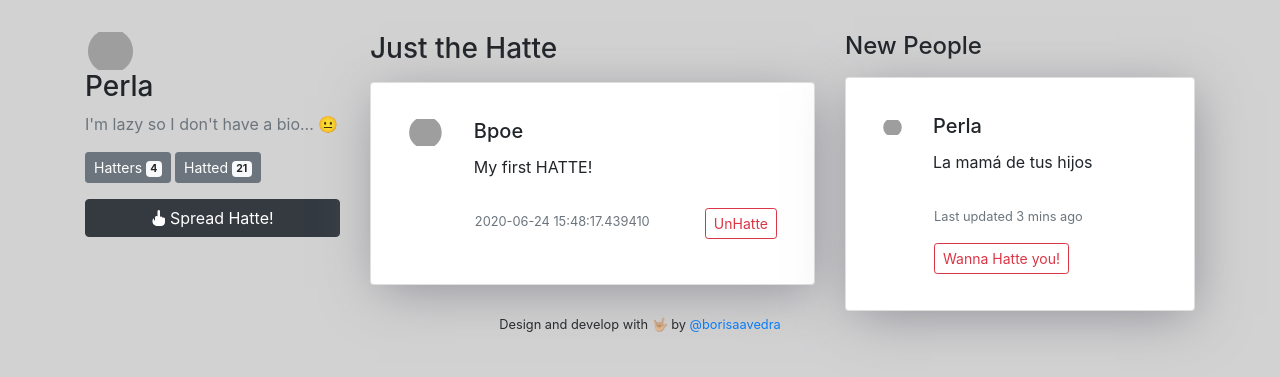
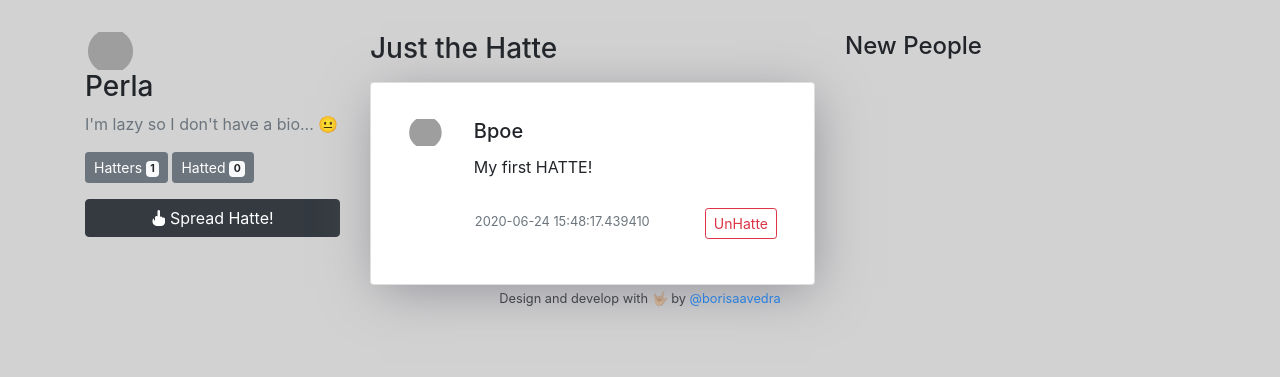
Before and after one commit to borisaavedra/hatter, a Flask app: a page that uses app/templates/user.html in a window 1280 px wide. Shown: the part 56-433 px from the top of the page. Run offline with Flask 2, Linux system fonts and the light colour scheme; a user stored in the database is signed in; data comes from the database, SQL or seed files in the repository; both versions use the stored data as it was after the commit; parts of the project's set-up code (start-up, migrations or seed data) failed here and were passed over; some libraries are stand-ins or nearby versions; grey boxes are pictures that could not be loaded.

Commit message:
Followers and followeds feature done. New people feature not done

```diff
--- a/app/main/views.py
+++ b/app/main/views.py
@@ -75,16 +75,34 @@
 
     if "user" in session:
 
-        hattes_user = Hattes.query.filter_by(user_id=session["user"]).all()
+        current_user = Users.query.filter_by(id=session["user"]).first()
 
-        if len(hattes_user) == 0:
+        if "follow" in request.form: #EL CURRENT USER QUIERE SEGUIR A ALGUIEN
+
+            user_tofollow = request.form["follow"]
+            other_user = Users.query.filter_by(id=user_tofollow).first()
+
+            if user_tofollow:
+                rel = Relations(user_id=current_user.id, followed_id=user_tofollow)
+                # print("{} follows {}".format(current_user.name, other_user.name))
+                db.session.add(rel)
+                try:
+                    db.session.commit()
+                    flash("Now you Hatte {}".format(other_user.name), "success")
+                except:
+                    db.session.rollback()
+                    flash("Somethng went wrong 😫", "danger")
+
+        hattes_user = Hattes.query.filter_by(user_id=session["user"]).all() # LISTA DE MENSAJES DEL CURRENT USER
+
+        if len(hattes_user) == 0: #PARA SABER SI EL USUARIO NO TIENE MENSAJES AUN
             status_msg = 0
         else:
             status_msg = 1
 
         if request.method == "POST":
 
-            if "hatte" in request.form:
+            if "hatte" in request.form: #PARA A GREGAR UN MENSAJE NUEVO
 
                 new_message = request.form["hatte"]
                 new_message_pic = request.form["url_pic"]
@@ -105,7 +123,7 @@
                     flash("Something went wrong 😯 with your Hatte", "danger")
                     return redirect(url_for(".user", username=username))
 
-            elif "name" in request.form:
+            elif "name" in request.form: #PARA SABER SI EL USUARIO QUIERE EDITAR SU CUENTA
 
                 name = request.form["name"]
                 bio = request.form["bio"]
@@ -130,13 +148,33 @@
                     return redirect(url_for(".user", username=username))
 
         user = Users.query.filter_by(username=username).first()
+        users_id_followed = Relations.query.filter_by(user_id=current_user.id).all() #TODOS LOS USERS QUE SIGUE EL CURRENT USER
+        no_followeds = Relations.query.filter_by(user_id=user.id).count()
+        no_followers = Relations.query.filter_by(followed_id=user.id).count()
+
+        users = db.session.query(Users).filter(user.id == Relations.user_id).filter(Relations.followed_id != Users.id).all()
+
+        print(users)
+
+        # if len(users_id_followed) != 0: #PARA OBTENER LOS USUARIO NO QUE SIGUE EL CURRENT USER
+        #     users = []
+        #     for user_id in users_id_followed:
+        #         u = Users.query.filter( Users.id != user_id.followed_id ).first()
+        #         users.append(u)
+        #         no_followeds += 1
+        # else:
+        #     users = Users.query.all() #PARA OBTENER TODOS LOS USUARIOS REGISTRADOS
+
         context = {
             "name": user.name,
             "username": username,
             "avatar_url": user.avatar_url,
             "bio": user.bio,
             "status_msg": status_msg,
-            "hattes_user": hattes_user
+            "hattes_user": hattes_user,
+            "users": users,
+            "no_followeds": no_followeds,
+            "no_followers": no_followers
         }
 
         return render_template("user.html", **context)
--- a/app/models.py
+++ b/app/models.py
@@ -10,7 +10,7 @@
     name = db.Column(db.String(200), nullable=False)
     username = db.Column(db.String(200), nullable=False, unique=True)
     password_hash = db.Column(db.String(200))
-    avatar_url = db.Column(db.Text, default="https://imgur.com/NVGmwQ4")
+    avatar_url = db.Column(db.Text, default="https://simpleicon.com/wp-content/uploads/user1.png")
     bio = db.Column(db.String(200), default="I'm lazy so I don't have a bio... 😐")
     hatteses = db.relationship("Hattes", backref="users", lazy=True)
     relationses = db.relationship("Relations", backref="users", lazy=True)
--- a/app/templates/macros.html
+++ b/app/templates/macros.html
@@ -22,7 +22,7 @@
   </div>
 {%- endmacro -%}
 
-{%- macro render_card_sm(username, bio, avatar_url) -%}
+{%- macro render_card_sm(name, bio, avatar_url, id) -%}
   <div class="card bg-white-container mt-3">
     <div class="card-body">
       <div class="row">
@@ -30,12 +30,11 @@
           <img src="{{ avatar_url }}" class="small-avatar" alt="User Avatar">
         </div>
         <div class="col">
-          <h5 class="card-title">{{ username }}</h5>
+          <h5 class="card-title">{{ name }}</h5>
           <p class="card-text">{{ bio }}</p>
           <div class="row hatte-footer">
-            <p class="card-text"><small class="text-muted">Last updated 3 mins ago</small></p>
             <form action="#" method="POST">
-              <button type="button" class="btn btn-outline-danger btn-sm">Wanna Hatte you!</button>
+              <button type="submit" class="btn btn-outline-danger btn-sm" value="{{ id }}" name="follow">Wanna Hatte you!</button>
             </form>
           </div>
         </div>
--- a/app/templates/user.html
+++ b/app/templates/user.html
@@ -64,10 +64,10 @@
                     <h3>{{ name }}</h3>
                     <p class="text-muted">{{ bio }}</p>
                         <button type="button" class="btn btn-secondary btn-sm">
-                        Hatters <span class="badge badge-light">4</span>
+                        Hatters <span class="badge badge-light">{{ no_followers }}</span>
                         </button>
                         <button type="button" class="btn btn-secondary btn-sm">
-                        Hatted <span class="badge badge-light">21</span>
+                        Hatted <span class="badge badge-light">{{ no_followeds }}</span>
                         </button>
                     <button class="btn btn-dark btn-block mt-3" data-toggle="modal" data-target="#modalHatte">
                         <i class="fas fa-hand-middle-finger"></i>
@@ -92,7 +92,11 @@
             </div>
             <div class="col-4">
               <h4 class="mt-3">New People</h4>
-              {{ macros.render_card_sm("Perla", "La mamá de tus hijos", "https://encrypted-tbn0.gstatic.com/images?q=tbn%3AANd9GcSL6tKDhl_zshMAA3zcHECuVhH8mcPfsyc1smkj4p7xmkSxM0bO&usqp=CAU") }}
+              {% for user in users | reverse %}
+                {% if user.username != username %}
+                  {{ macros.render_card_sm(user.name, user.bio, user.avatar_url, user.id) }}
+                {% endif %}
+              {% endfor %}
             </div>
         </div>
     </div>
```
Also changed, not shown: app/data.sqlite.
